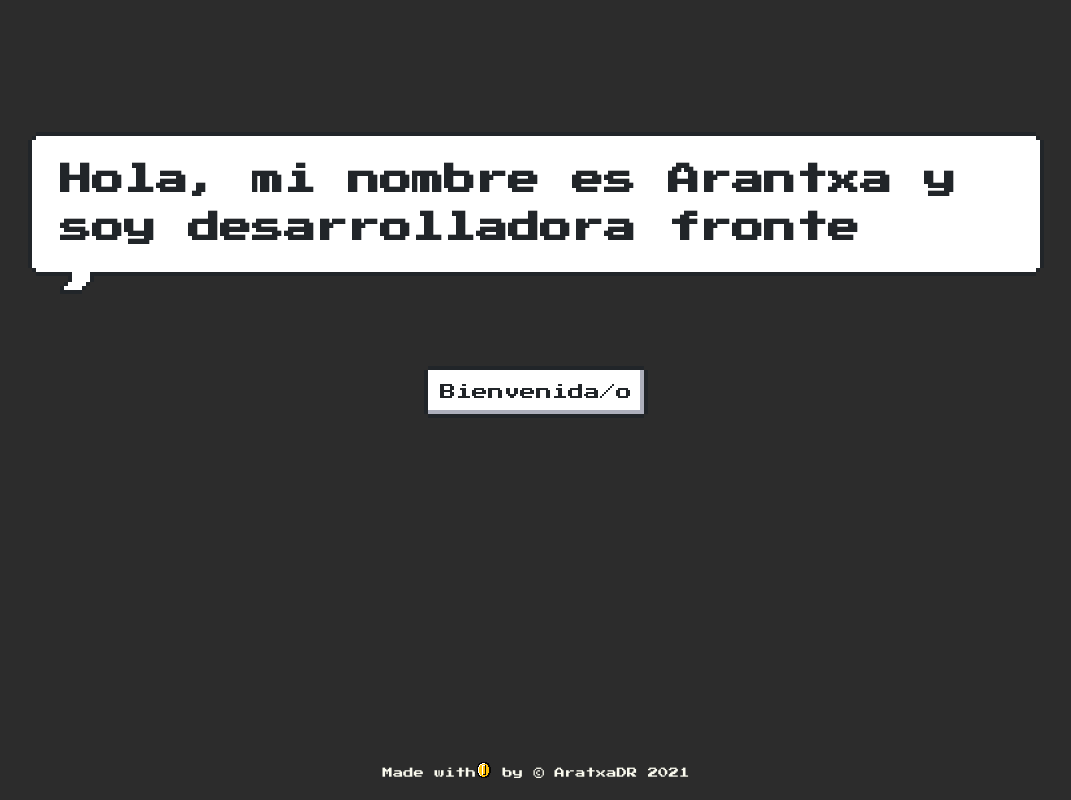
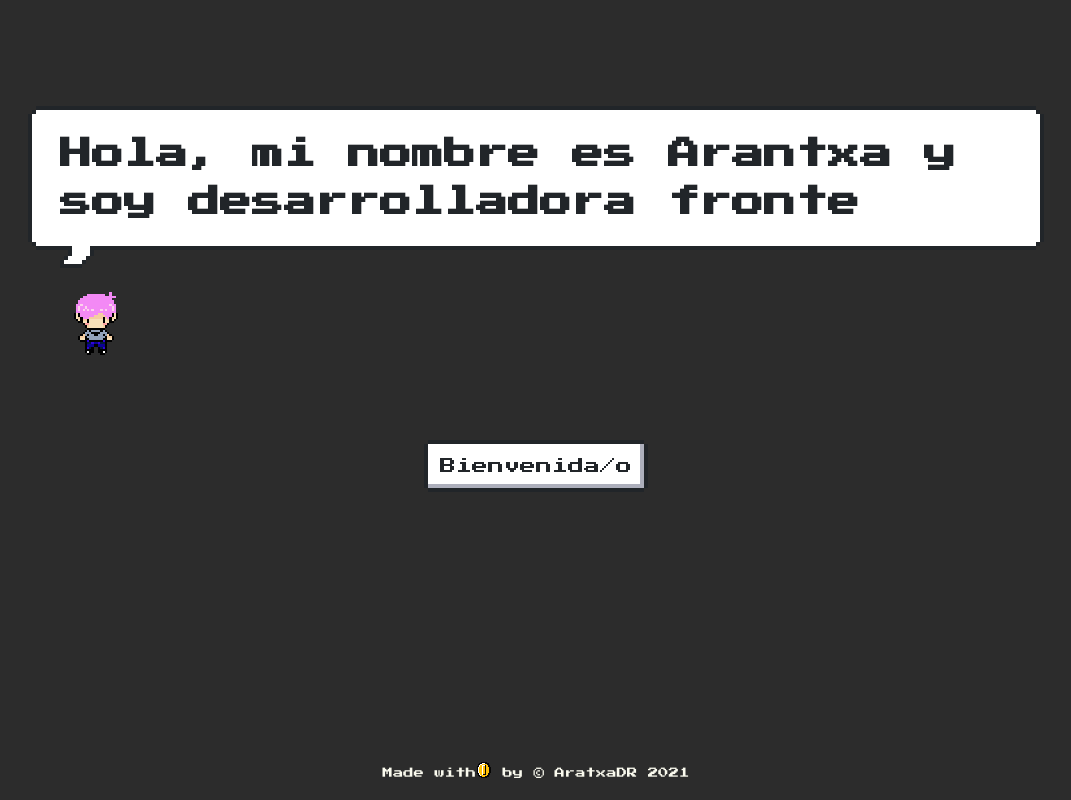
Before and after one commit to ArantxaDR/Portfolio, a React (Create React App) app: page /#/ in a window 1280 px wide. Shown: the whole page, without its empty margins (104-1175 px from the left). Built offline with nearby package versions, Linux system fonts and the light colour scheme; a web font is replaced by a local one.

Commit message:
add pixel me

```diff
--- a/src/components/Landing/Landing.tsx
+++ b/src/components/Landing/Landing.tsx
@@ -1,7 +1,8 @@
 //Component
 import LandingButton from "../Buttons/landingBtn/LandingButton";
 import TypeWriter from "./TypeWriter";
-
+//imgs
+import pixelme from "../../assets/pixelme.png";
 //style
 import "./_landing.scss";
 
@@ -13,7 +14,11 @@ export default function Landing() {
         <main className=" nes-balloon from-left">
           <TypeWriter phrases={phrases} />
         </main>
-
+        <img
+          className="landing-wrapper__img"
+          src={pixelme}
+          alt="Avatar en pixelart de Arantxa"
+        />
         <div className="btn">
           <LandingButton />
         </div>
--- a/src/components/Landing/_landing.scss
+++ b/src/components/Landing/_landing.scss
@@ -13,6 +13,10 @@
     margin-left: 15vh;
     margin-right: 15vh;
   }
+  &__img {
+    position: relative;
+    margin-right: 12rem;
+  }
 }
 
 .btn {
@@ -26,7 +30,10 @@
 
 @media all and (min-width: 420px) {
   .landing-wrapper {
-    padding-top: 33%;
+    padding-top: 20%;
+    &__img {
+      margin-right: 30rem;
+    }
   }
   .writer-text {
     font-size: 3vh;
@@ -37,11 +44,14 @@
 
 @media all and (min-width: 1024px) {
   .landing-wrapper {
-    padding-top: 10%;
+    padding-top: 8%;
     overflow: hidden;
     &__nes {
       margin-left: 10vw;
       margin-right: 10vw;
+    }
+    &__img {
+      margin-right: 55rem;
     }
   }
   .writer-text {
```
Also changed, not shown: src/assets/consola.png (deleted), src/assets/pixelme.png (added).
